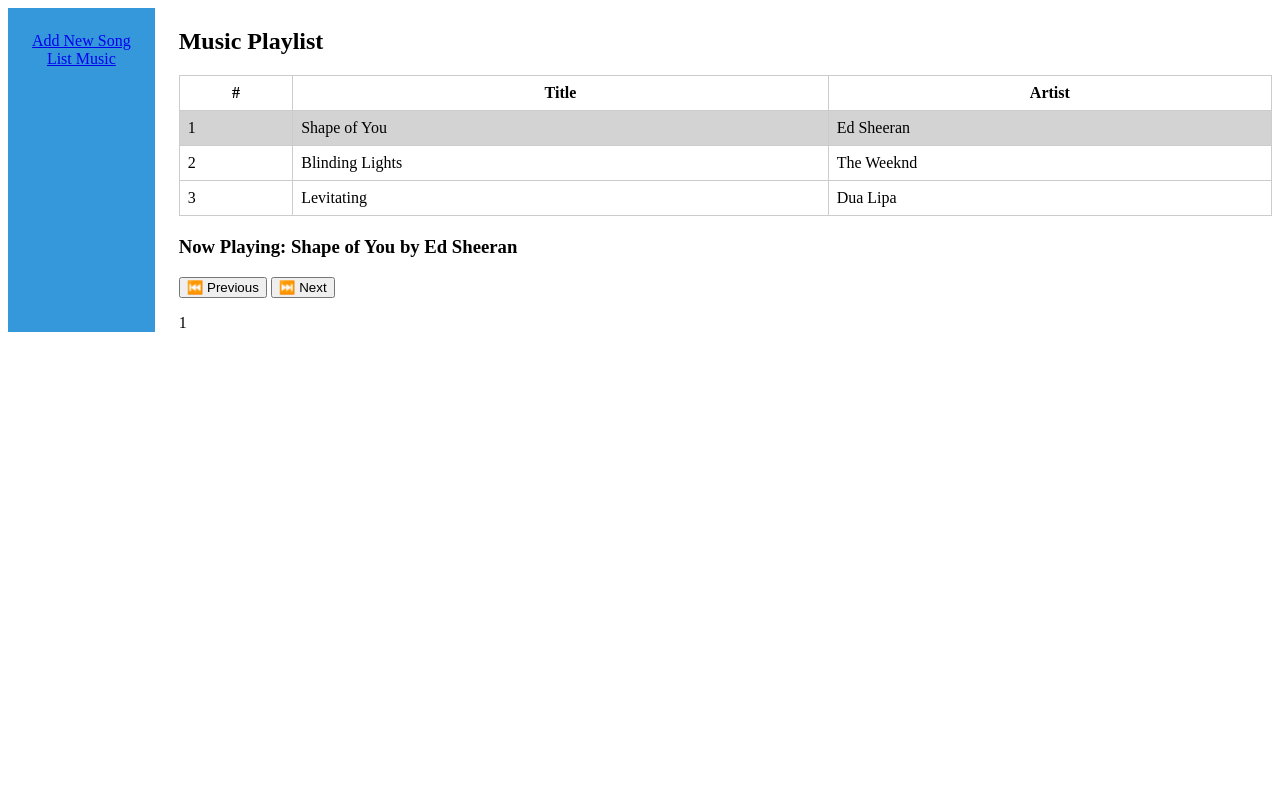
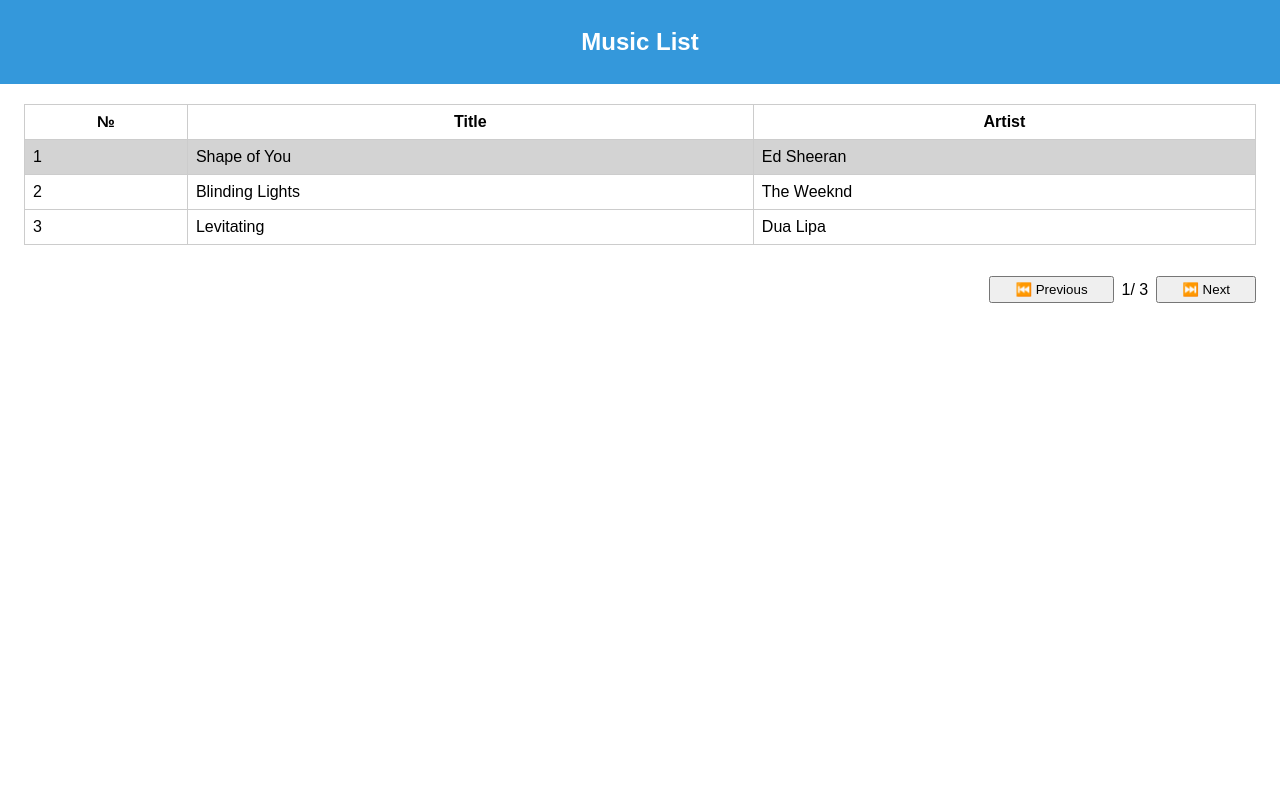
Before and after one commit to Pattern-design-php/Iterator-playlistmusic, a PHP site: page / in a window 1280 px wide. Run offline with PHP 8.4, Linux system fonts and the light colour scheme.

Commit message:
refactor: restructure music playlist functionality and update styles

```diff
--- a/index.php
+++ b/index.php
@@ -1,7 +1,6 @@
 <?php
 require __DIR__ . '/autoload.php';
 session_start();
-$list_music = include 'src/view/list_music/index.php';
 ?>
 
 <!DOCTYPE html>
@@ -15,7 +14,7 @@ $list_music = include 'src/view/list_music/index.php';
 </head>
 
 <body>
-    <?php $list_music ?>
+    <?php  include 'src/view/list.php'; ?>
 </body>
 
 </html>
--- a/src/style/grid.css
+++ b/src/style/grid.css
@@ -1,5 +1,3 @@
 .grid {
     display: grid;
-    grid-template-columns: repeat(auto-fill, minmax(200px, 1fr));
-    grid-gap: 10px;
 }
--- a/src/style/index.css
+++ b/src/style/index.css
@@ -6,3 +6,10 @@
 @import url('flexbox.css');
 @import url('width.css');
 @import url('spacing.css');
+
+
+body {
+    font-family: var(--font-main);
+    padding: 0;
+    margin: 0;
+}
--- a/src/style/spacing.css
+++ b/src/style/spacing.css
@@ -87,3 +87,51 @@
 .gap-5 {
     gap: 2rem;
 }
+
+.justify-center {
+    justify-content: center;
+}
+
+.justify-start {
+    justify-content: flex-start;
+}
+
+.justify-end {
+    justify-content: flex-end;
+}
+
+.justify-between {
+    justify-content: space-between;
+}
+
+.justify-around {
+    justify-content: space-around;
+}
+
+.justify-evenly {
+    justify-content: space-evenly;
+}
+
+.justify-items-center {
+    justify-items: center;
+}
+
+.justify-items-start {
+    justify-items: flex-start;
+}
+
+.items-center {
+    align-items: center;
+}
+
+.items-start {
+    align-items: flex-start;
+}
+
+.items-end {
+    align-items: flex-end;
+}
+
+.items-stretch {
+    align-items: stretch;
+}
--- /dev/null
+++ b/src/view/index.php
@@ -0,0 +1,5 @@
+<div class="w-full">
+    <?php
+    $page = 'src/view/list.php';
+    ?>
+</div>
--- /dev/null
+++ b/src/view/list.php
@@ -0,0 +1,63 @@
+<?php
+
+use Iterator\Playlist;
+use Iterator\Song;
+
+// Initialize Playlist
+$playlist = new Playlist();
+$playlist->addSong(new Song("Shape of You", "Ed Sheeran"));
+$playlist->addSong(new Song("Blinding Lights", "The Weeknd"));
+$playlist->addSong(new Song("Levitating", "Dua Lipa"));
+
+// Get Playlist Songs
+$songs = $playlist->getSongs();
+
+// Get Current Song Index from Session
+$currentIndex = $_SESSION['current_index'] ?? 0;
+
+// Handle Next/Previous Controls
+if ($_SERVER["REQUEST_METHOD"] == "POST") {
+    if (isset($_POST['next'])) {
+        $currentIndex = ($currentIndex + 1) % count($songs);
+    } elseif (isset($_POST['prev'])) {
+        $currentIndex = ($currentIndex - 1 + count($songs)) % count($songs);
+    }
+    $_SESSION['current_index'] = $currentIndex;
+}
+
+// Get Current Song
+$currentSong = $songs[$currentIndex];
+?>
+
+<div>
+    <div class="bg-primary p-2 flex justify-center items-center">
+        <h2>Music List</h2>
+    </div>
+
+    <div class="flex justify-center items-center px-4">
+        <table class="table-collapse">
+            <tr>
+                <th>№</th>
+                <th>Title</th>
+                <th>Artist</th>
+            </tr>
+            <?php foreach ($songs as $index => $song): ?>
+                <tr style="background: <?= $index == $currentIndex ? '#d3d3d3' : 'white' ?>;">
+                    <td><?= $index + 1 ?></td>
+                    <td><?= \htmlspecialchars($song->title) ?></td>
+                    <td><?= htmlspecialchars($song->artist) ?></td>
+                </tr>
+            <?php endforeach; ?>
+        </table>
+    </div>
+
+    <div class="flex flex-row justify-end items-center py-0 px-4">
+        <!-- <h3>Now Playing: <span><?= htmlspecialchars($currentSong->title) ?></span> by <span><?= htmlspecialchars($currentSong->artist) ?></span></h3> -->
+
+        <form method="post" class="controls flex flex-row items-center gap-2">
+            <button class="py-1 px-4" type="submit" name="prev">⏮️ Previous</button>
+            <p><?php echo $currentIndex + 1; ?>/ <?php echo count($songs); ?></p>
+            <button class="py-1 px-4" type="submit" name="next">⏭️ Next</button>
+        </form>
+    </div>
+</div>
--- a/src/view/list_music/index.php
+++ /dev/null
@@ -1,13 +0,0 @@
-<?php
-
-?>
-
-<div class="w-full flex flex-row gap-4">
-    <div class="w-fit p-4 flex flex-col bg-primary text-white">
-        <a style="white-space: nowrap;" href="add.php">Add New Song</a>
-        <a style="white-space: nowrap;" href="index.php">List Music</a>
-    </div>
-    <div class="w-full">
-        <?= $playlist = include 'src/view/list_music/list.php'; ?>
-    </div>
-</div>
--- a/src/view/list_music/list.php
+++ /dev/null
@@ -1,54 +0,0 @@
-<?php
-use Iterator\Playlist;
-use Iterator\Song;
-
-// Initialize Playlist
-$playlist = new Playlist();
-$playlist->addSong(new Song("Shape of You", "Ed Sheeran"));
-$playlist->addSong(new Song("Blinding Lights", "The Weeknd"));
-$playlist->addSong(new Song("Levitating", "Dua Lipa"));
-
-// Get Playlist Songs
-$songs = $playlist->getSongs();
-
-// Get Current Song Index from Session
-$currentIndex = $_SESSION['current_index'] ?? 0;
-
-// Handle Next/Previous Controls
-if ($_SERVER["REQUEST_METHOD"] == "POST") {
-    if (isset($_POST['next'])) {
-        $currentIndex = ($currentIndex + 1) % count($songs);
-    } elseif (isset($_POST['prev'])) {
-        $currentIndex = ($currentIndex - 1 + count($songs)) % count($songs);
-    }
-    $_SESSION['current_index'] = $currentIndex;
-}
-
-// Get Current Song
-$currentSong = $songs[$currentIndex];
-?>
-
-<div class="">
-    <h2>Music Playlist</h2>
-    <table class="table-collapse">
-        <tr>
-            <th>#</th>
-            <th>Title</th>
-            <th>Artist</th>
-        </tr>
-        <?php foreach ($songs as $index => $song): ?>
-            <tr style="background: <?= $index == $currentIndex ? '#d3d3d3' : 'white' ?>;">
-                <td><?= $index + 1 ?></td>
-                <td><?= htmlspecialchars($song->title) ?></td>
-                <td><?= htmlspecialchars($song->artist) ?></td>
-            </tr>
-        <?php endforeach; ?>
-    </table>
-
-    <h3>Now Playing: <span><?= htmlspecialchars($currentSong->title) ?></span> by <span><?= htmlspecialchars($currentSong->artist) ?></span></h3>
-
-    <form method="post" class="controls">
-        <button type="submit" name="prev">⏮️ Previous</button>
-        <button type="submit" name="next">⏭️ Next</button>
-    </form>
-</div>
```
Also changed, not shown: src/view/Add.php (deleted).
